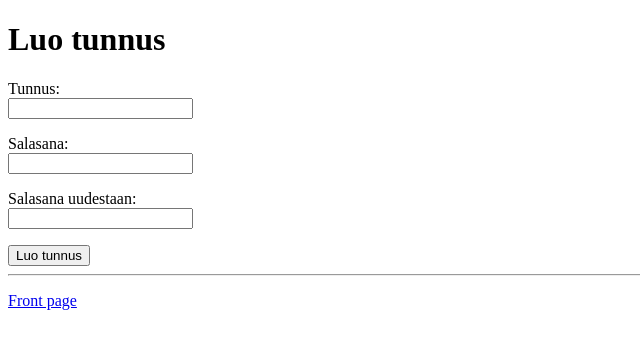
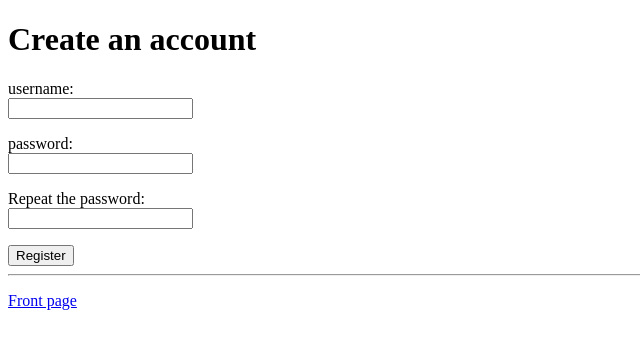
Before and after one commit to Veolzu/reseptit, a Flask app: page /register in a window 1280 px wide. Shown: the top 349 px of the page, without its empty margins (0-640 px from the left). Run offline with Flask 3, Linux system fonts and the light colour scheme.

Commit message:
add labels for accessability

```diff
--- a/templates/edit_recipe.html
+++ b/templates/edit_recipe.html
@@ -9,10 +9,10 @@
   <h1>Editing the recipe</h1>
   <form action="/edit_recipe/{{ recipe.id }}" method="post">
     <p>
-      Title: <br />
-      <textarea name="title" rows="1" cols="20" maxlength="100" required>{{ recipe.title }}</textarea>
+      <label for="title">Title</label>:<br />
+      <textarea name="title" id="title" rows="1" cols="20" maxlength="100" required>{{ recipe.title }}</textarea>
       <br />
-      Recipe:<br />
+      <label for="content">Recipe</label>:<br />
       <textarea name="content" rows="5" cols="40" maxlength="5000" required>{{ recipe.content}}</textarea>
     </p>
       {% for class in classes%}
--- a/templates/index.html
+++ b/templates/index.html
@@ -59,11 +59,11 @@
 
   <form action="/new_recipe" method="post">
     <p>
-      Title: <br />
-      <input type="text" name="title" maxlength="100" required/>
+      <label for="title">Title</label>:<br />
+      <input type="text" name="title" id = "title" maxlength="100" required/>
     </p>
     <p>
-      Recipe: <br />
+      <label for="content">Recipe</label>:<br />
       <textarea name="content" rows="5" cols="40" maxlength="5000" required></textarea>
     </p>
       {% for class in classes%}
--- a/templates/login.html
+++ b/templates/login.html
@@ -10,8 +10,8 @@
 
   <form action="/login" method="post">
     <p>
-      Username: <br />
-      <input type="text" name="username" value="{{ filled.username }}" maxlength="16" />
+      <label for="username">username</label>:<br />
+      <input type="text" name="username" id ="username" value="{{ filled.username }}" maxlength="16" />
     </p>
     <p>
       password: <br />
--- a/templates/recipe.html
+++ b/templates/recipe.html
@@ -57,8 +57,8 @@
 
   <form action="/new_rating" method="post">
     <p>
-      Review:<br />
-      <textarea name="content" rows="5" cols="40" maxlength="5000" required></textarea>
+      <label for="content">rating</label>:<br />
+      <textarea name="content" id ="content" rows="5" cols="40" maxlength="5000" required></textarea>
     </p>
     <p>Review the recipe 1-10 (10 being the best):</p>
 
--- a/templates/register.html
+++ b/templates/register.html
@@ -2,7 +2,7 @@
 <html>
 
 <head>
-  <title>Luo tunnus</title>
+  <title>Register</title>
 </head>
 
 <body>
@@ -11,21 +11,21 @@
     <b>{{ message }}</b>
   </p>
   {% endfor %}
-  <h1>Luo tunnus</h1>
+  <h1>Create an account</h1>
 
   <form action="/register" method="post">
     <p>
-      Tunnus: <br />
-      <input type="text" name="username" value="{{ filled.username }}" maxlength="16" />    </p>
+      <label for="username">username</label>:<br />
+      <input type="text" name="username" id ="username" value="{{ filled.username }}" maxlength="16" />    </p>
     <p>
-      Salasana: <br />
-      <input type="password" name="password1" />
+      <label for="password1">password</label>:<br />
+      <input type="password" name="password1" id="password1"/>
     </p>
     <p>
-      Salasana uudestaan: <br />
-      <input type="password" name="password2" />
+      <label for="password2">Repeat the password</label>:<br />
+      <input type="password" name="password2" id="password2"/>
     </p>
-    <input type="submit" value="Luo tunnus" />
+    <input type="submit" value="Register" />
   </form>
   <hr />
     <p>
--- a/templates/user.html
+++ b/templates/user.html
@@ -15,12 +15,12 @@
   <h1>User {{ user.username }}</h1>
 
   {% if user.has_image %}
-  <img src="/image/{{ user.id }}">
+  <img src="/image/{{ user.id }}" alt="User's {{ user.username }} profile picture" />
   {% endif %}
 
   {% if user.id == session.user_id %}
   <p>
-    <a href="/add_image">Lisää profiilikuva</a>
+    <a href="/add_image">Upload a profile picture</a>
   </p>
   {% endif %}
   <p>
```
Also changed, not shown: templates/search.html (+6 -4 lines).
